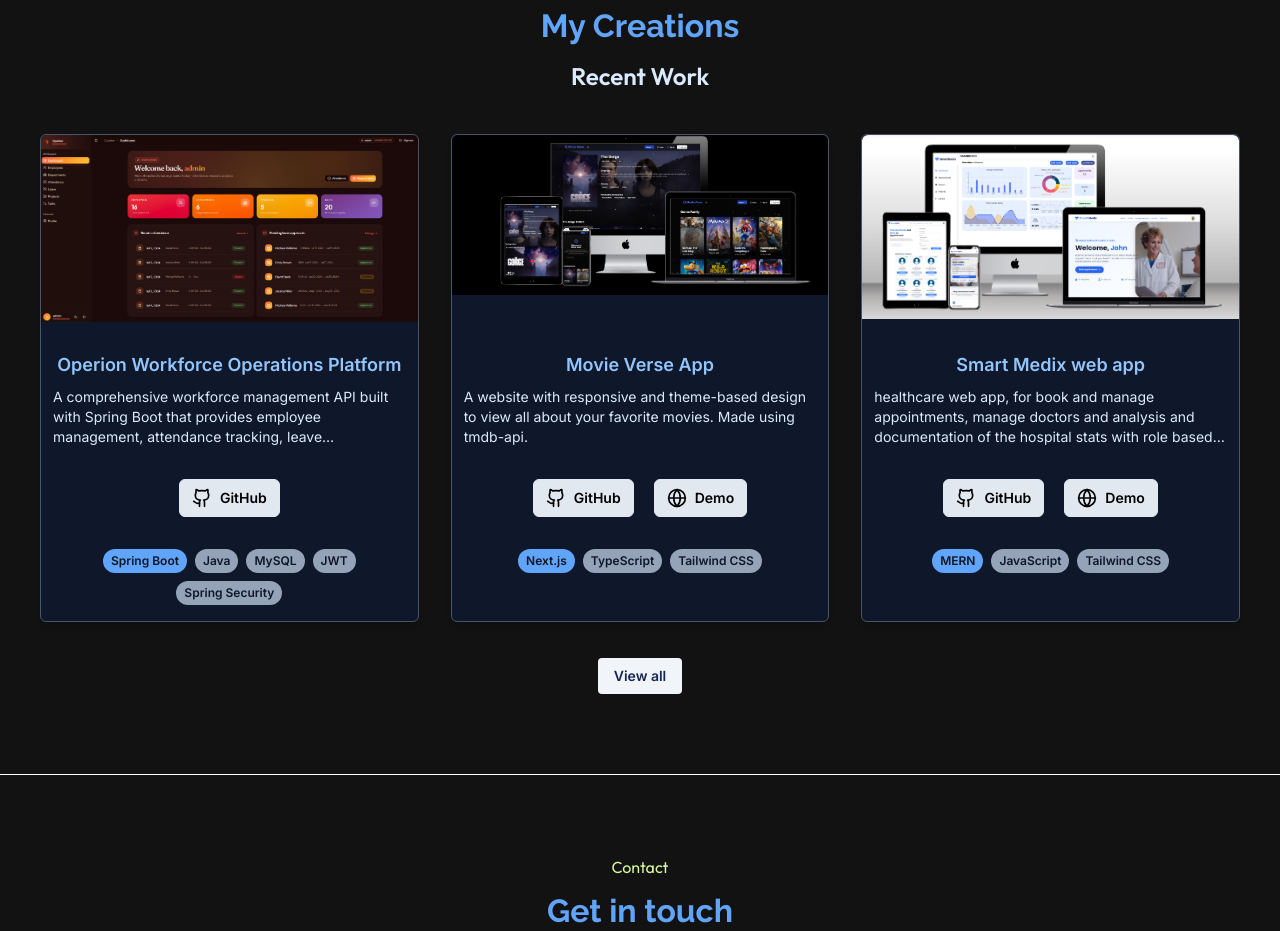
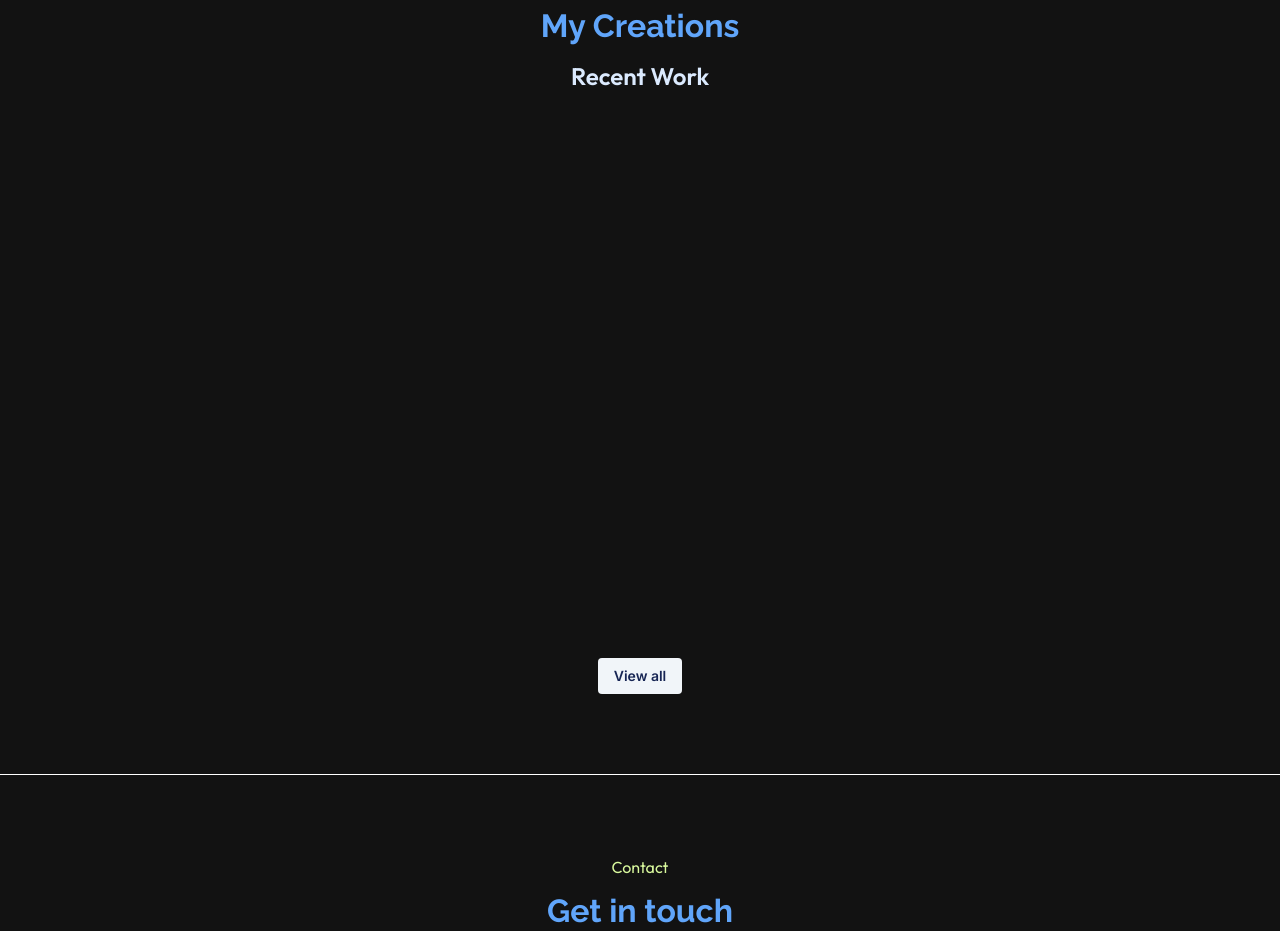
Before and after one commit to thathsaraDinu/portfolio-nextjs, a Next.js app: page / in a window 1280 px wide. Shown: the part 3460-4391 px from the top of the page. Built offline with nearby package versions, Linux system fonts and the light colour scheme.

Commit message:
update view

```diff
--- a/src/components/projects.tsx
+++ b/src/components/projects.tsx
@@ -135,7 +135,6 @@ const Projects: React.FC = () => {
                   custom={index}
                   viewport={{ once: true }}
                   initial="initial"
-                  whileInView="animate" // Animate when in view
                   className="dark:bg-slate-900 bg-slate-200 group border dark:border-slate-600 border-slate-400 relative col-span-1 dark:text-blue-100 text-blue-950 rounded-md shadow-md z-10 overflow-hidden"
                 >
                   <div className="overflow-hidden h-[200px] w-full">
```
